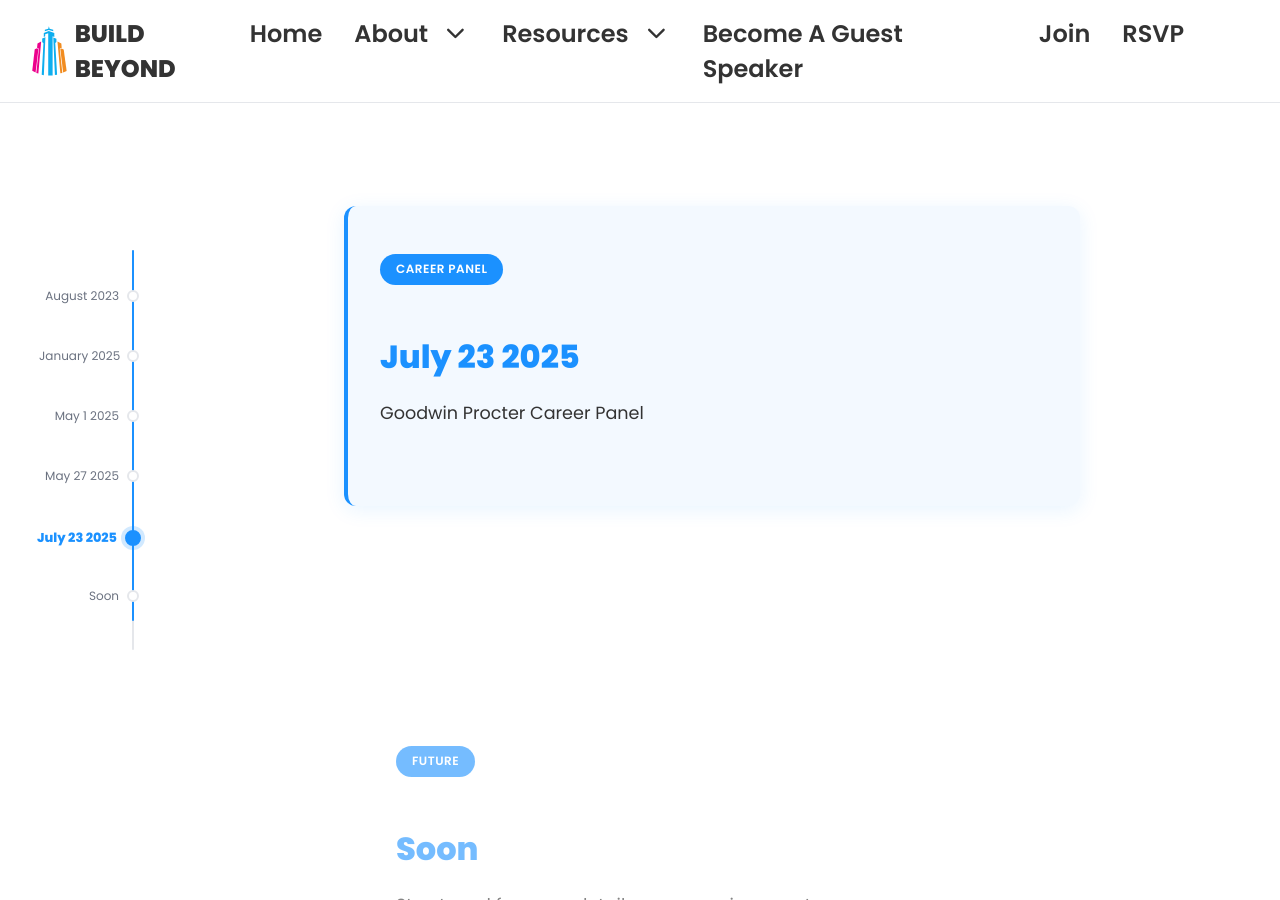
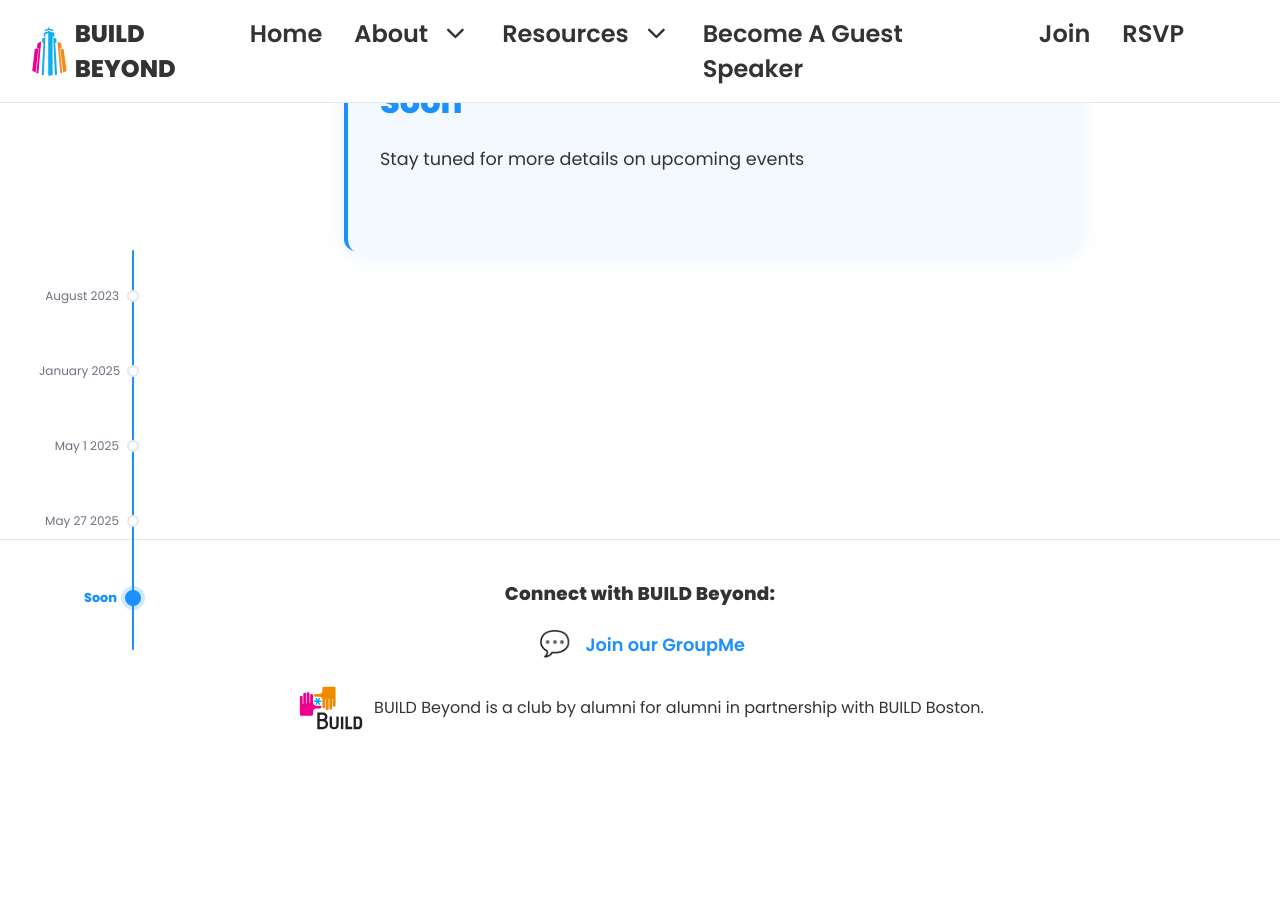
Before and after one commit to BUILDBeyondDev/BUILDBeyondClub, a Jekyll site: the page built from timeline.html, in a window 1280 px wide and 900 px high, scrolled down 2812 px. Built offline with Jekyll 4.4.1, drawn with Linux system fonts in a browser that asks for light colours; after the commit the page ends 3587 px from its top, so only the background shows below that.

Commit message:
Auto-update timeline from Google Sheets - 2025-06-17T21:57:03.676Z

```diff
--- a/timeline.html
+++ b/timeline.html
@@ -14,17 +14,14 @@
         <div class="timeline-marker active" data-year="2023-Aug" style="top: 10%;">
           <div class="timeline-year">August 2023</div>
         </div>
-        <div class="timeline-marker" data-year="2025-Jan" style="top: 25%;">
+        <div class="timeline-marker" data-year="2025-Jan" style="top: 28.75%;">
           <div class="timeline-year">January 2025</div>
         </div>
-        <div class="timeline-marker" data-year="2025-May" style="top: 40%;">
+        <div class="timeline-marker" data-year="2025-May" style="top: 47.5%;">
           <div class="timeline-year">May 1 2025</div>
         </div>
-        <div class="timeline-marker" data-year="2025-May" style="top: 55%;">
+        <div class="timeline-marker" data-year="2025-May" style="top: 66.25%;">
           <div class="timeline-year">May 27 2025</div>
-        </div>
-        <div class="timeline-marker" data-year="2025-July" style="top: 70%;">
-          <div class="timeline-year">July 23 2025</div>
         </div>
         <div class="timeline-marker" data-year="2026-Jan" style="top: 85%;">
           <div class="timeline-year">Soon</div>
@@ -39,12 +36,6 @@
       <div class="event-tag">The seed</div>
       <h3>August 2023</h3>
       <p>The seeds for BUILD Beyond were sown on August 17th, 2023. That night, over 20 BUILD alumni, staff, and mentors gathered at Stillwater restaurant in downtown Boston, to celebrate the start of a new college term. After a good feast and great conversations, veteran alumni brought down the house with an impromptu panel of advice to the rising college freshmen. And soon a new  alumni community would take root.</p>
-      <div class="timeline-image-gallery">
-        <iframe class="timeline-gallery-image" src="https://drive.google.com/file/d/1Dn3NVEHpzX2WDTfrNN2vlEos-Q51mo0P/preview" width="100%" height="120" allow="autoplay"></iframe>
-        <iframe class="timeline-gallery-image" src="https://drive.google.com/file/d/1NKeeI0Yii7lnadjtFkPxRtTOorAEOynx/preview" width="100%" height="120" allow="autoplay"></iframe>
-        <iframe class="timeline-gallery-image" src="https://drive.google.com/file/d/1bXUIw0PlJaF0QEr98HqiCSCp9575OBJu/preview" width="100%" height="120" allow="autoplay"></iframe>
-        <iframe class="timeline-gallery-image" src="https://drive.google.com/file/d/1sIAheXrWV0pT8hp1aOwh9gJTq_kiKa5n/preview" width="100%" height="120" allow="autoplay"></iframe>
-      </div>
     </div>
 
     <div class="timeline-item" data-year="2025-Jan">
@@ -65,12 +56,6 @@
       <p>BUILDFest is the annual showcase and celebration where students, alumni and community members come together to watch Y1 students pitch, share stories, and reconnect. It?s part expo, part reunion and all about highlighting the creativity and growth within the BUILD Boston.</p>
     </div>
 
-    <div class="timeline-item" data-year="2025-July">
-      <div class="event-tag">Career Panel</div>
-      <h3>July 23 2025</h3>
-      <p>Goodwin Procter Career Panel</p>
-    </div>
-
     <div class="timeline-item" data-year="2026-Jan">
       <div class="event-tag">Future</div>
       <h3>Soon</h3>
```
